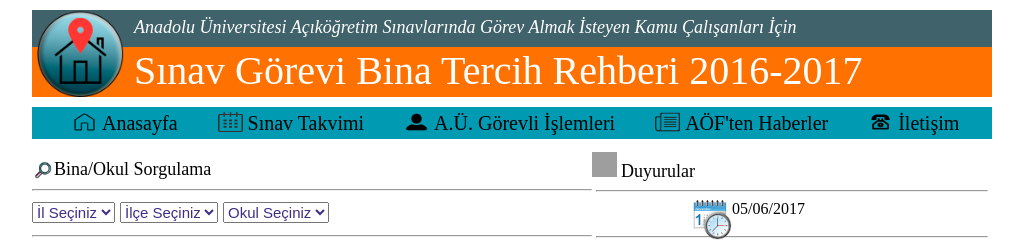
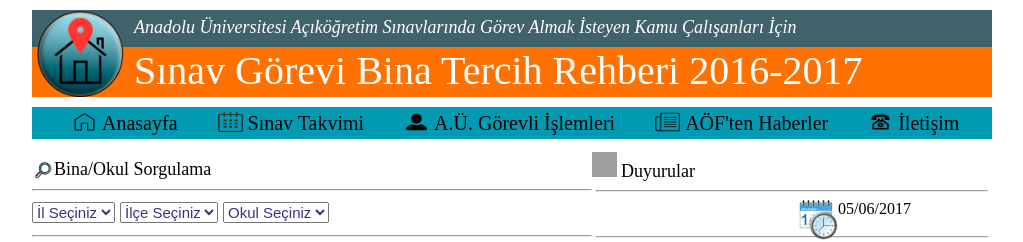
Before and after one commit to ilknury/aof_bina, a PHP site: page / in a window 1280 px wide. Shown: the part 36-278 px from the top of the page, without its empty margins (128-1151 px from the left). Run offline with PHP 8.4, Linux system fonts and the light colour scheme; data that the repository does not hold is empty; some libraries are stand-ins or nearby versions; grey boxes are pictures that could not be loaded.

Commit message:
Update stil.css

```diff
--- a/css/stil.css
+++ b/css/stil.css
@@ -141,7 +141,7 @@ b:hover{
 	height:40px;
 	width:40px;
 	float:left;
-	margin-left:100px;
+	margin-left:206px;
 }
 #autodate{
 	float:left;
```
